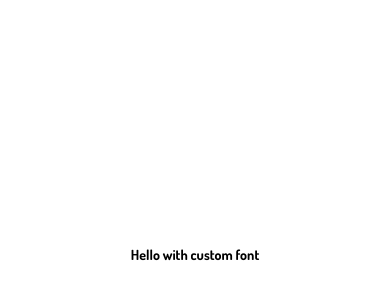
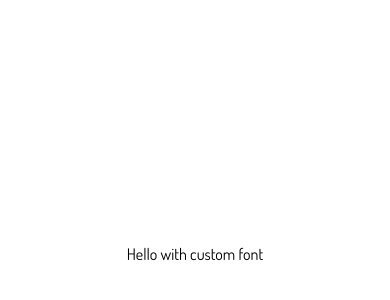
Before and after one commit to Ystuer/MyPersonalLibrary, a React Native app: screen / in a window 390 px wide. Shown: the part 168-468 px from the top of the page. Built offline with nearby package versions, Linux system fonts and the light colour scheme.

Commit message:
added a global stylesheet, integrated custom font with global stylesheet

```diff
--- a/App.tsx
+++ b/App.tsx
@@ -1,6 +1,7 @@
 import { useFonts } from 'expo-font';
 import { StatusBar } from 'expo-status-bar';
-import { StyleSheet, Text, View } from 'react-native';
+import { Text, View } from 'react-native';
+import { globalStyles } from './src/assets/styles/globalStyle';
 
 export default function App() {
   const [fontsLoaded] = useFonts({
@@ -11,18 +12,9 @@ export default function App() {
   if(!fontsLoaded) return null;
 
   return (
-    <View style={styles.container}>
-      <Text style={{fontFamily: 'CustomFontBold'}}>Hello with custom font</Text>
+    <View style={globalStyles.container}>
+      <Text style={globalStyles.text}>Hello with custom font</Text>
       <StatusBar style="auto" />
     </View>
   );
 }
-
-const styles = StyleSheet.create({
-  container: {
-    flex: 1,
-    backgroundColor: '#fff',
-    alignItems: 'center',
-    justifyContent: 'center',
-  },
-});
--- /dev/null
+++ b/src/assets/styles/globalStyle.ts
@@ -0,0 +1,20 @@
+import { StyleSheet } from 'react-native';
+
+export const globalStyles = StyleSheet.create({
+  container: {
+    flex: 1,
+    backgroundColor: '#fff',
+    alignItems: 'center',
+    justifyContent: 'center',
+  },
+  text: {
+    fontSize: 16,
+    color: '#000',
+    fontFamily: 'CustomFontRegular'
+  },
+  Highlighted: {
+    fontSize: 24,
+    color: '#000',
+    fontFamily: 'CustomFontBold'
+  }
+});
```
